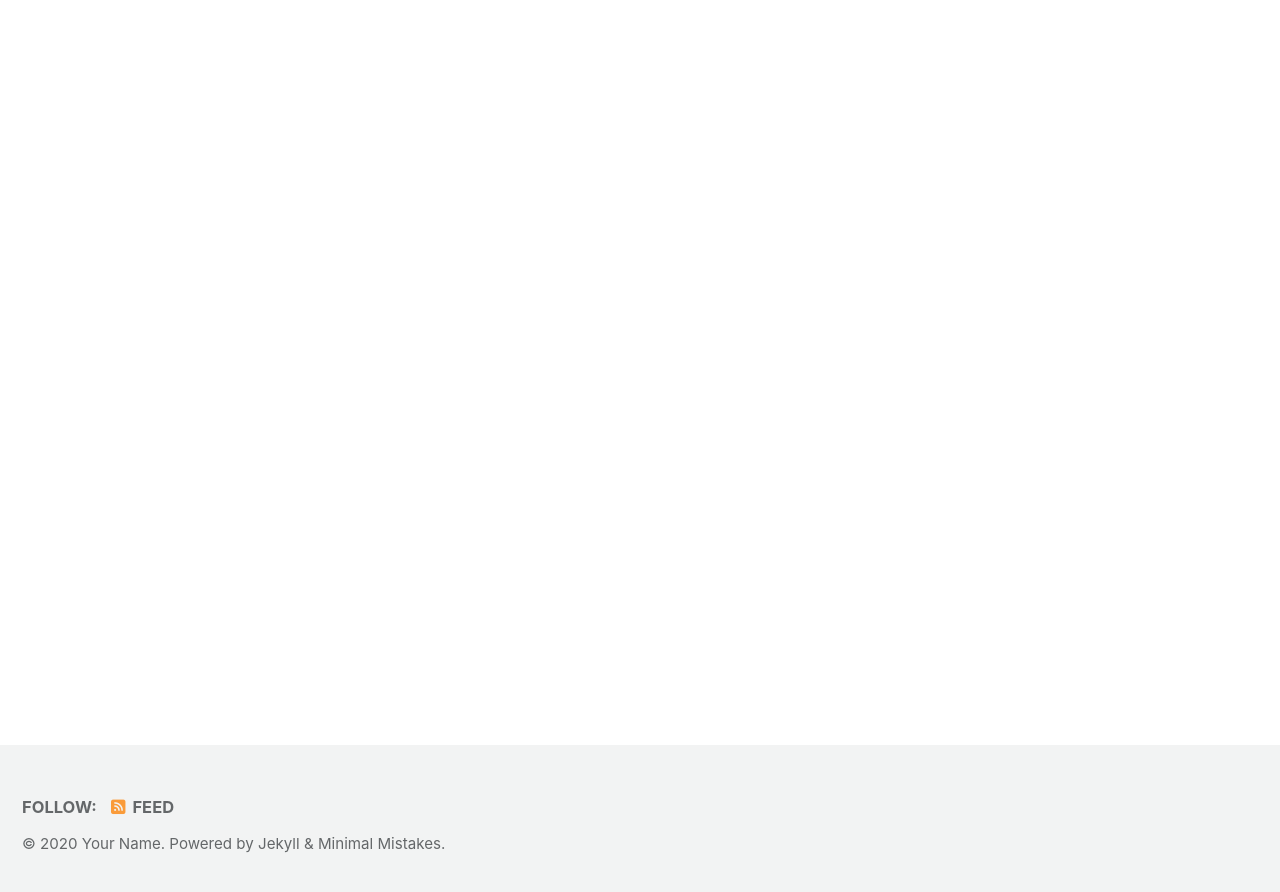
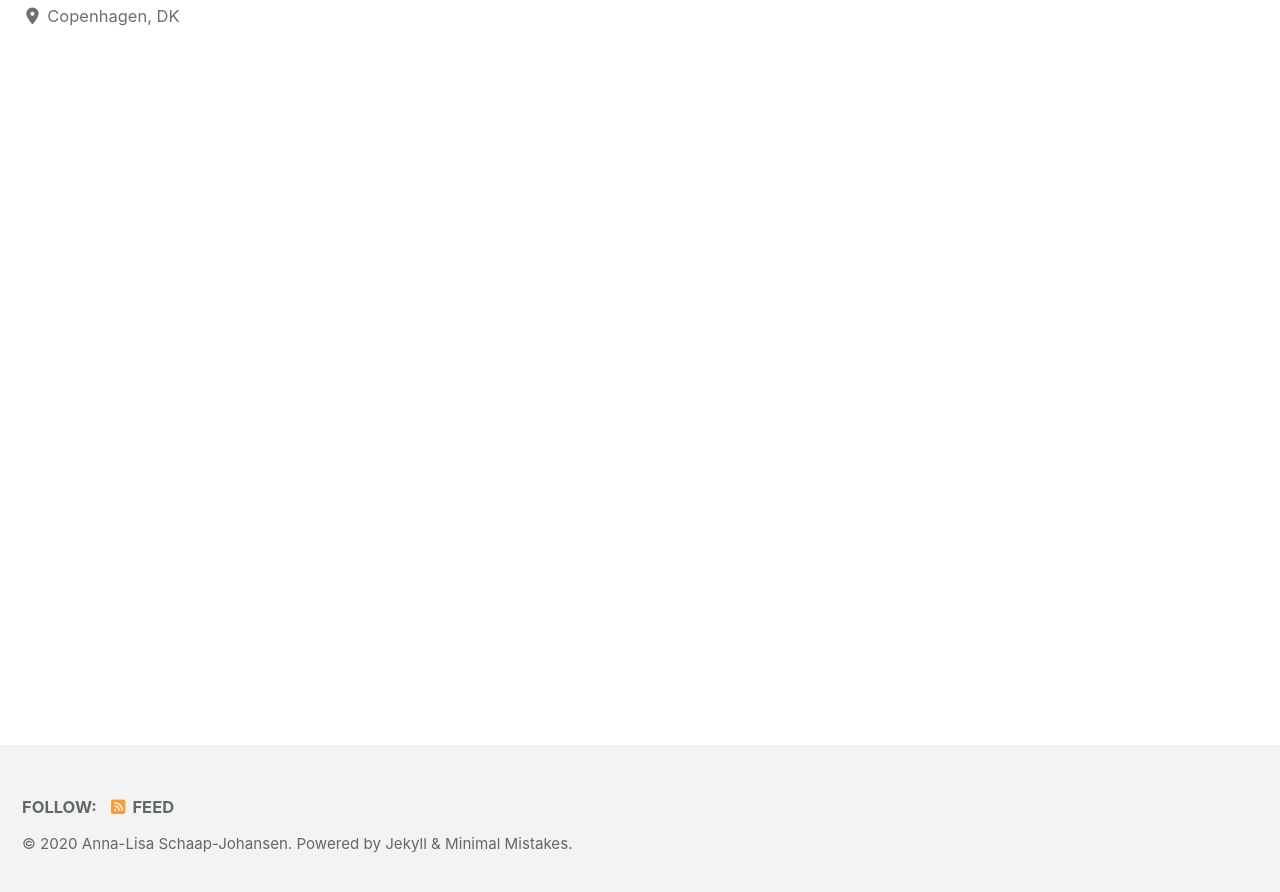
Before and after one commit to alschaap/portfolio.github.io, a Jekyll site: the page built from index.html, in a window 1280 px wide and 900 px high, scrolled down 222 px. Shown: the top 892 px of the window. Built offline with Jekyll 4.4.1, drawn with Linux system fonts in a browser that asks for light colours; cached includes are drawn as plain includes; nearby versions of some CDN libraries; the list of posts is cut into pages by our own code; some of the changed text lies outside the part shown.

Commit message:
changed setup of  _config.yml file

```diff
--- a/_config.yml
+++ b/_config.yml
@@ -16,11 +16,11 @@ minimal_mistakes_skin    : "default" # "air", "aqua", "contrast", "dark", "dirt"
 
 # Site Settings
 locale                   : "en-US"
-title                    : "Site Title"
+title                    : "alschaap"
 title_separator          : "-"
 subtitle                 : # site tagline that appears below site title in masthead
-name                     : "Your Name"
-description              : "An amazing website."
+name                     : "Anna-Lisa Schaap-Johansen"
+description              : "Data Science Portfolio"
 url                      : # the base hostname & protocol for your site e.g. "https://mmistakes.github.io"
 baseurl                  : # the subpath of your site, e.g. "/blog"
 repository               : # GitHub username/repo-name e.g. "mmistakes/minimal-mistakes"
@@ -93,10 +93,10 @@ analytics:
 
 # Site Author
 author:
-  name             : "Your Name"
+  name             : "Anna-Lisa Schaap-Johansen"
   avatar           : # path of avatar image, e.g. "/assets/images/bio-photo.jpg"
-  bio              : "I am an **amazing** person."
-  location         : "Somewhere"
+  bio              : "Data Science Portfolio"
+  location         : "Copenhagen, DK"
   email            :
   links:
     - label: "Email"
@@ -117,6 +117,9 @@ author:
     - label: "Instagram"
       icon: "fab fa-fw fa-instagram"
       # url: "https://instagram.com/"
+    - label: "linkedin"
+      icon: "fab fa-fw fa-linkedin"
+      # url: "https://linkedin.com/"
 
 # Site Footer
 footer:
@@ -279,3 +282,11 @@ defaults:
       comments: # true
       share: true
       related: true
+
+  # _pages
+  - scope:
+      path: ""
+      type: pages
+    values:
+      layout: single
+      author_profile: true
```
